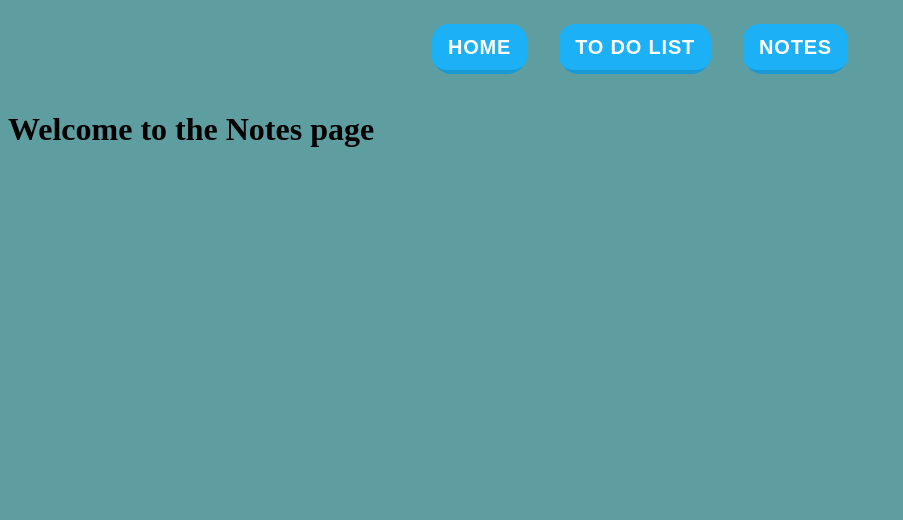
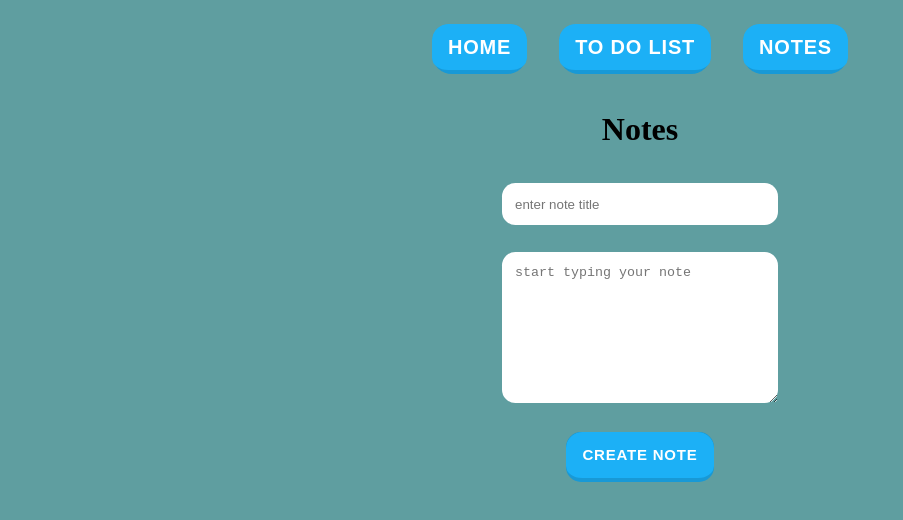
Before and after one commit to MohedeenT/Productivity_app, a React (Create React App) app: page /notes in a window 1280 px wide. Shown: the top 520 px of the page, without its empty margins (0-903 px from the left). Built offline with nearby package versions, Linux system fonts and the light colour scheme.

Commit message:
notes page funcitonal

```diff
--- a/src/App.css
+++ b/src/App.css
@@ -69,7 +69,7 @@ nav a:active {
 
 /*header-and-input*/
 #header-and-input,
-#header-and-input input {
+#header-and-input #to-do-input {
   text-align: center;
   margin: 1em;
   border-radius: 1em;
@@ -77,7 +77,7 @@ nav a:active {
   padding: 1em;
   transition: 0.5s ease-in-out;
 }
-#header-and-input input:focus {
+#header-and-input #to-do-input:focus {
   width: 30%;
 }
 /*action*/
@@ -255,3 +255,85 @@ nav a:active {
   box-shadow: 0 1px #666; /* inset effect */
   transform: translateY(2px); /* 'pushes' the button down */
 }
+/*Note*/
+#notes-header-and-input {
+  display: flex;
+  flex-direction: column;
+  text-align: center;
+  justify-content: center;
+  align-items: center;
+}
+
+#notes-field {
+  display: flex;
+  flex-wrap: wrap;
+  width: auto;
+}
+
+#inputs-container {
+  display: flex;
+  flex-direction: column;
+}
+
+.note-container {
+  width: 50%;
+  text-align: center;
+}
+
+.note-container {
+  background: linear-gradient(#fefcaf, #fffeda);
+  padding: 5px 20px 10px 20px;
+  width: auto;
+  margin: 30px auto;
+  box-shadow: 1px 1px 3px rgba(0, 0, 0, 0.25);
+  position: relative;
+  font: 13px "Lucida Grande", Serif;
+}
+.note-container button {
+  position: absolute;
+  right: 0;
+  top: 0;
+  background-color: #fefcaf;
+  border: none;
+}
+
+.note-container h1 {
+  color: #eb2626;
+}
+
+.note-container:before,
+.note-container:after {
+  content: "";
+  z-index: -1;
+  position: absolute;
+  left: 20px;
+  bottom: 10px;
+  width: 70%;
+  max-width: 300px;
+  max-height: 100px;
+  height: 55%;
+  box-shadow: 0 8px 16px rgba(0, 0, 0, 0.3);
+  transform: skew(-15deg) rotate(-6deg);
+}
+
+.note-container:after {
+  left: auto;
+  right: 20px;
+  transform: skew(15deg) rotate(6deg);
+}
+
+#note-title {
+  border-radius: 1em;
+  margin: 1em;
+  border: none;
+  padding: 1em;
+}
+
+#note-content {
+  margin: 1em;
+  border-radius: 1em;
+  border: none;
+  padding: 1em;
+  height: 125px;
+  width: 250px;
+}
--- a/src/App.jsx
+++ b/src/App.jsx
@@ -10,12 +10,21 @@ function App(){
         todos:{
             todoList:[],
             itemToAdd:"",
-            dots:"",
             showCompleted:false,
             newTodo:{
                 title:"",
                 completed:false,
                 id:""
+            }
+        },
+        notes:{
+            notesList:[],
+            showArchived:false,
+            newNote:{
+                noteTitle:"",
+                content:"",
+                archived:false,
+                noteId:""
             }
         }
     })
--- a/src/pages/Notes.jsx
+++ b/src/pages/Notes.jsx
@@ -1,3 +1,89 @@
+import { useContext } from "react";
+import { stateContext } from "../App";
+
+// notes:{
+//     notesList:[],
+//     noteToAdd:"",
+//     showArchived:false,
+//     newNote:{
+//         noteTitle:"",
+//         content:"",
+//         archived:false,
+//         noteId:""
+//     }
+// }
+
 export default function Notes() {
-    return(<h1>Welcome to the Notes page</h1>)
+    const { state, setState } = useContext(stateContext);
+
+    const createNote = (e)=>{
+        e.preventDefault()
+
+        setState((draft)=>{
+            const newNote = {
+                ...state.notes.newNote,
+                noteTitle:state.notes.newNote.noteTitle,
+                content:state.notes.newNote.content,
+                noteId:crypto.randomUUID()
+            }
+            draft.notes.notesList.push(newNote)
+            draft.notes.newNote.content =""
+            draft.notes.newNote.noteTitle =""
+
+        })
+
+    }
+
+    return(
+    <>
+    <div id="notes-header-and-input">
+        <h1>Notes</h1>
+        <form
+        onSubmit={(e)=>createNote(e)}
+        >
+            <div id="inputs-container">
+            <input
+            value={state.notes.newNote.noteTitle}
+            placeholder="enter note title"
+            onChange={(e)=>setState((draft)=>{
+                draft.notes.newNote.noteTitle = e.target.value
+            })}
+            id="note-title"
+            type="text" />
+            <textarea
+            value={state.notes.newNote.content}
+            placeholder="start typing your note"
+            onChange={(e)=>setState((draft)=>{
+                draft.notes.newNote.content = e.target.value
+            })}
+            id="note-content"
+            type="text" />
+            </div>
+            <div
+            className="action-btns">
+            <button
+            type="submit"
+            >Create Note</button>
+            </div>
+        </form>
+    </div>
+    <div
+    id="notes-field">
+        {state.notes.notesList.length >0 && state.notes.notesList.map((note, index)=>(
+            <div
+            className="note-container"
+            key={`note-${index}`}>
+                <button
+                className="delete-note">
+                    X
+                </button>
+            <h2>{note.noteTitle}</h2>
+            <p>{note.content}</p>
+            </div>
+
+        ))}
+
+    </div>
+    </>
+    )
 }
--- a/src/pages/ToDos.jsx
+++ b/src/pages/ToDos.jsx
@@ -81,6 +81,7 @@ export default function ToDos() {
         <form
         onSubmit={(e)=>addToDo(e)}>
         <input
+        id="to-do-input"
         type="text"
         placeholder="Enter your task"
         value={state.todos.itemToAdd}
```
